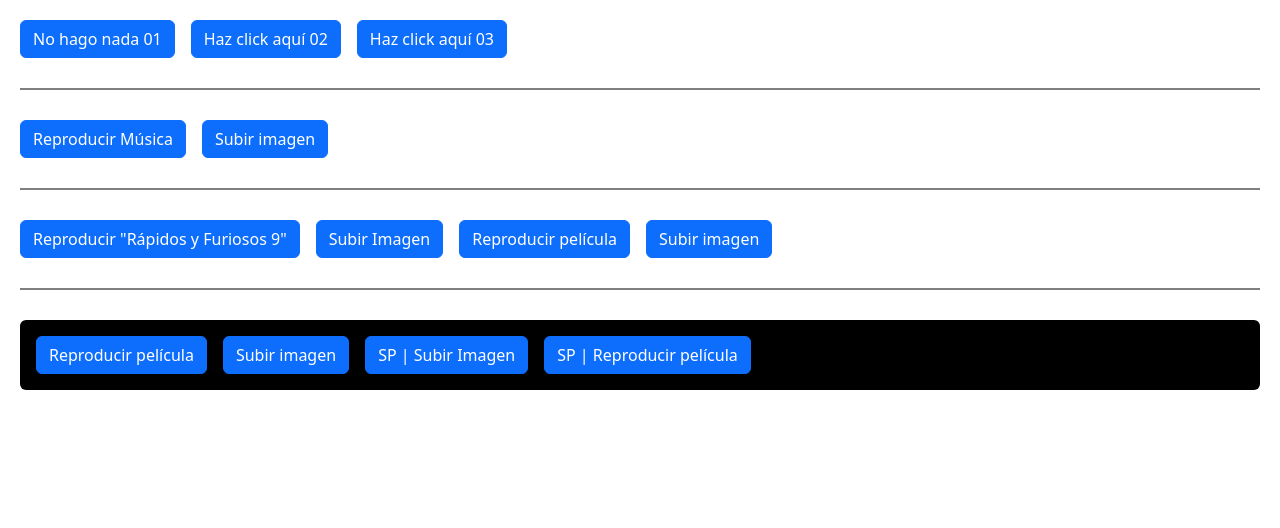
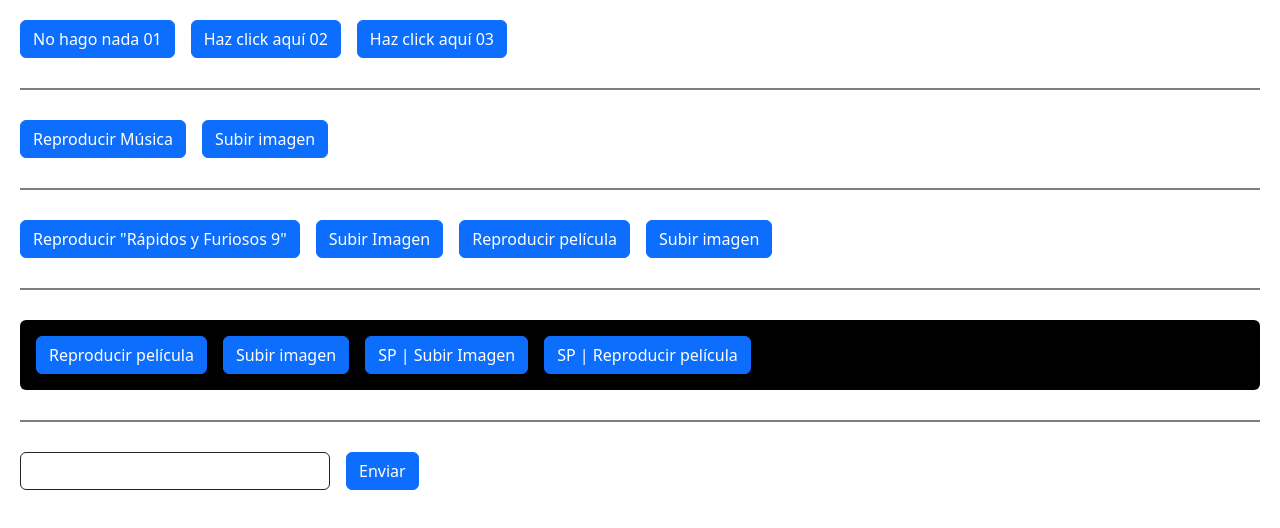
Before and after one commit to dgutierrez21/Learning-ReactJS--React-Docs, a React (Vite) app in the folder 01-learn/: page / in a window 1280 px wide. Shown: the top 528 px of the page. Built offline with nearby package versions, Linux system fonts and the light colour scheme.

Commit message:
Evitar el comportamiento por defecto

```diff
--- a/01-learn/src/03-agregar-interactividad/01-responder-a-eventos/ResponderAEventos.jsx
+++ b/01-learn/src/03-agregar-interactividad/01-responder-a-eventos/ResponderAEventos.jsx
@@ -1,4 +1,5 @@
 import React from "react";
+import SignUp from "./signup/SignUp";
 import { Toolbar } from "./toolbar/Toolbar";
 import { ToolBar03 } from "./toolbar02/toobar03/ToolBar03";
 import { Toolbar02 } from "./toolbar02/Toolbar02";
@@ -13,6 +14,8 @@ export const ResponderAEventos = () => {
       <Toolbar02 />
       <div className="separator"></div>
       <ToolBar03 />
+      <div className="separator"></div>
+      <SignUp />
     </>
   );
 };
--- /dev/null
+++ b/01-learn/src/03-agregar-interactividad/01-responder-a-eventos/signup/SignUp.jsx
@@ -0,0 +1,19 @@
+const SignUp = () => {
+  return (
+    <form
+      className="d-flex"
+      onSubmit={(e) => {
+        e.preventDefault();
+        alert("Enviando Información");
+      }}
+    >
+      <input
+        type="text"
+        className="form-control w-25 me-3 border border-dark"
+      />
+      <button className="btn btn-primary">Enviar</button>
+    </form>
+  );
+};
+
+export default SignUp;
```
Also changed, not shown: 01-learn/src/03-agregar-interactividad/01-responder-a-eventos/ResponderAEventos.txt.
